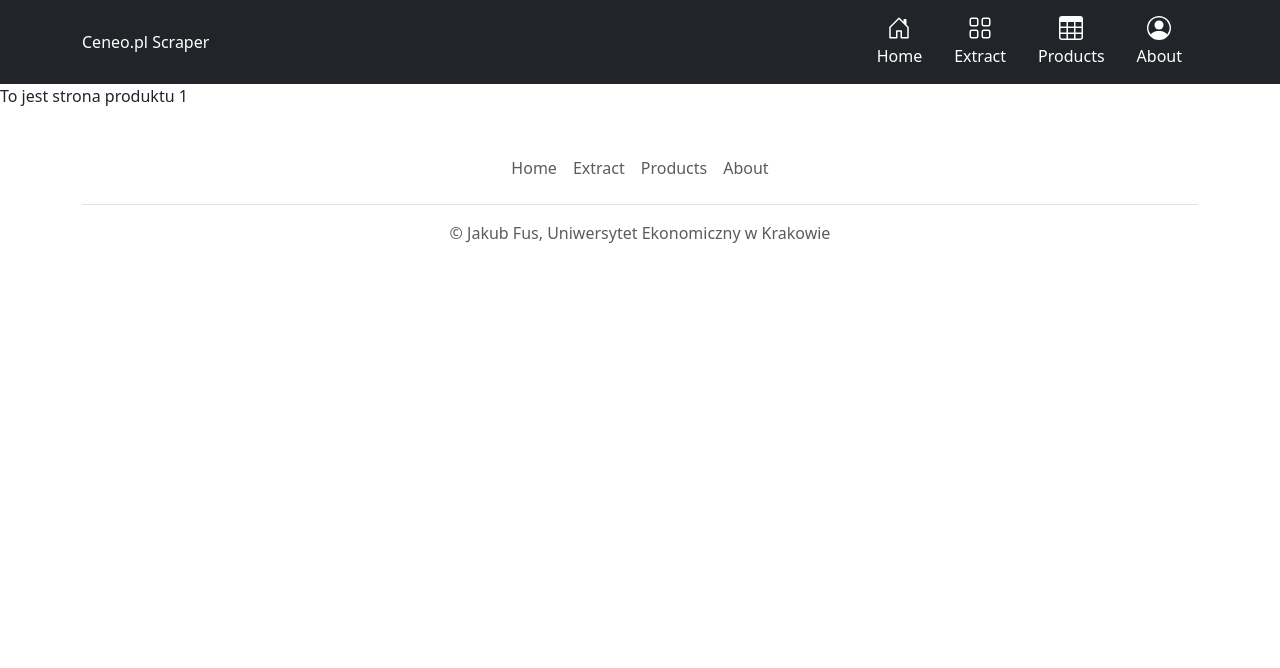
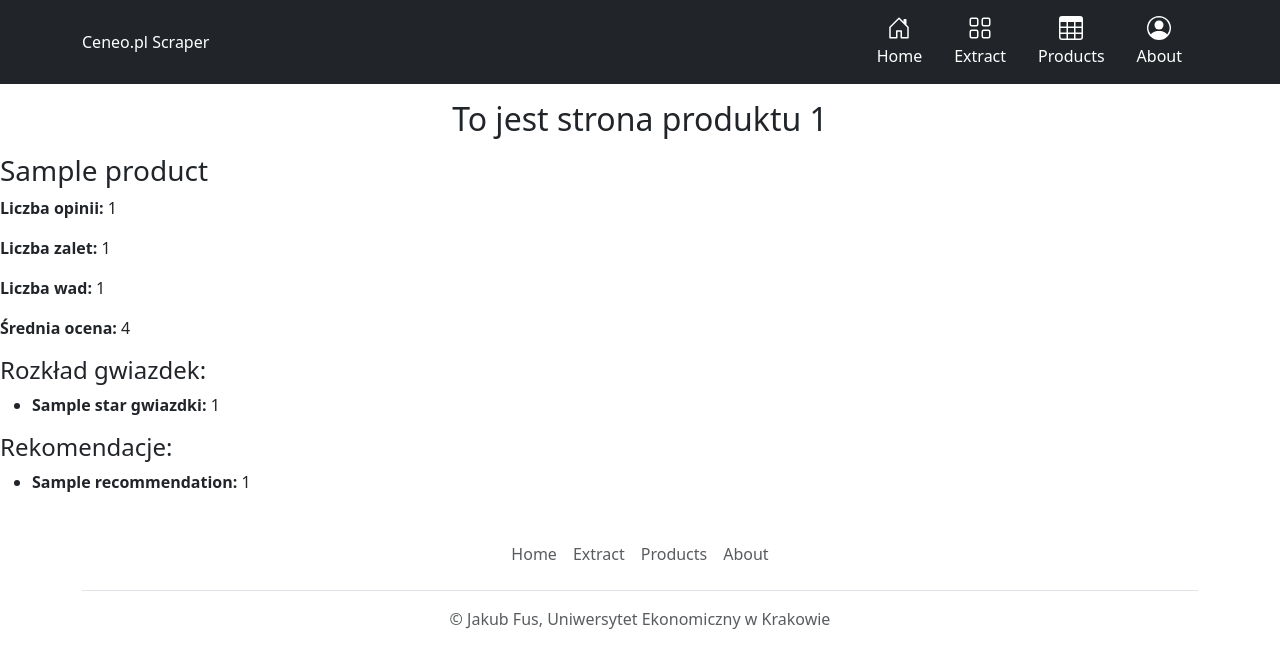
Before and after one commit to Fusi0/CeneoWebScraperJF, a Flask app: template app/templates/product.html in a window 1280 px wide. Shown: the top 668 px of the page. Run offline with Flask 3, Linux system fonts and the light colour scheme; the template is opened without the code that fills it: most values are stand-ins (such as "Sample title", 1, 10 or a date in 2020); some libraries are stand-ins or nearby versions.

Commit message:
2024-10-06 JF

```diff
--- a/app/routes.py
+++ b/app/routes.py
@@ -82,7 +82,19 @@ def about():
 
 @app.route('/product/<product_id>')
 def product(product_id):
-    return render_template("product.html", product_id=product_id)
+    product_file_path = os.path.join('app/products', f'{product_id}.json')
+    product_data = None
+    try:
+        with open(product_file_path, 'r', encoding='utf-8') as file:
+            product_data = json.load(file)
+    except FileNotFoundError:
+        f"Product with ID {product_id} not found"
+    except json.JSONDecodeError:
+        f"Error decoding JSON for product with ID {product_id}"
+    if product_data is None:
+        f"Unexpected error for product with ID {product_id}"
+
+    return render_template("product.html", product=product_data,product_id=product_id)
 
 @app.route('/product/download_json/<product_id>')
 def download_json(product_id):
--- a/app/templates/product.html
+++ b/app/templates/product.html
@@ -1,5 +1,34 @@
 {%  extends 'base.html' %}
 
 {% block content %}
-    <p>To jest strona produktu {{product_id}}</p>
+    <h2 class="text-center mt-3 mb-3">To jest strona produktu {{product_id}}</h2>
+    <div>
+        <h3>{{product.product_name}}</h3>
+        <p><strong>Liczba opinii:</strong> {{product.opinions_count}}</p>
+        <p><strong>Liczba zalet:</strong> {{product.pros_count}}</p>
+        <p><strong>Liczba wad:</strong> {{product.cons_count}}</p>
+        <p><strong>Średnia ocena:</strong> {{product.average_stars}}</p>
+
+        <h4>Rozkład gwiazdek:</h4>
+        <ul>
+            {%for star, count in product.stars_distribution.items()%}
+                <li><strong>{{star}} gwiazdki: </strong>{{count}}</li>
+            {%endfor%}
+        </ul>
+
+        <h4>Rekomendacje:</h4>
+        <ul>
+            {% for recommendation, count in product.recommendations_distribution.items() %}
+                <li><strong> {{recommendation}}: </strong>{{count}}</li>
+            {% endfor %}
+        </ul>
+    </div>
+
+
+    {% if error is defined %}
+    <div class="alert alert-danger alert-dismissible fade show" role="alert">
+        <strong> <i class="bi bi-exclamation-diamond-fill"></i>Uawga!</strong>{{error}}
+        <button type="button" class="btn-close" data-bs-dismiss="alert" aria-label="Close"></button>
+    </div>
+    {% endif %}
 {% endblock %}
```
Also changed, not shown: app/templates/products.html (+17 -1 lines).
